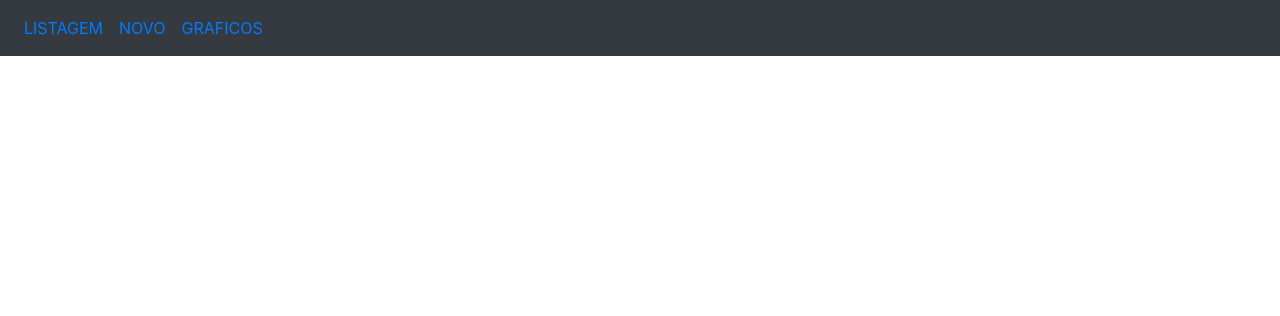
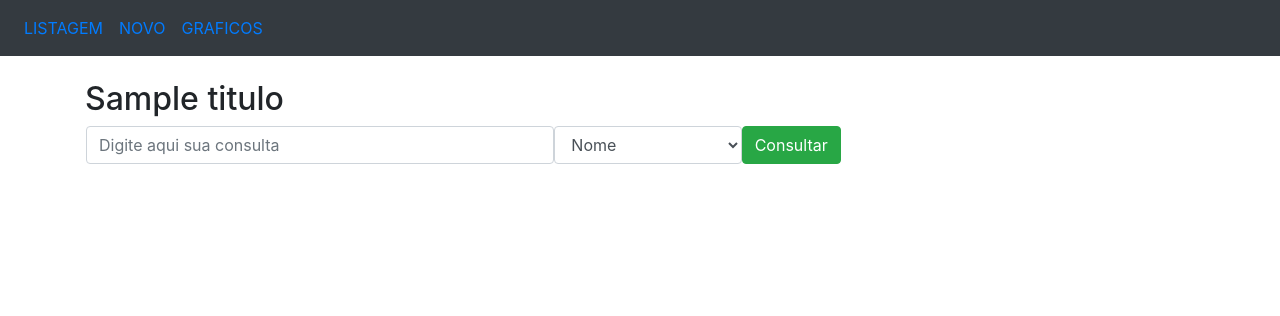
Before and after one commit to vitorvendrami/Curso_Django, a Django app: template Projeto_udemy/Projeto_udemy/crud/templates/listagem.html in a window 1280 px wide. Shown: the top 316 px of the page. Run offline with Django 3.2, Linux system fonts and the light colour scheme; the template is opened without the code that fills it: most values are stand-ins (such as "Sample title", 1, 10 or a date in 2020); some libraries are stand-ins or nearby versions.

Commit message:
C10 Codificacao do formulario de consulta e do Token de autenticacao

```diff
--- a/Projeto_udemy/Projeto_udemy/crud/templates/listagem.html
+++ b/Projeto_udemy/Projeto_udemy/crud/templates/listagem.html
@@ -39,7 +39,24 @@
 
     </nav>
     <br>
-    <div class="container"></div>
+    <div class="container">
+    <h2>{{titulo}}</h2>
+        <form action="/crud/consulta" method="post" class="ml-3" name="frm_consulta">{%csrf_token%}
+            <div class="form-group">
+                <div class="row">
+                    <input type="text" class = "form-control col-md-5" name="consulta" placeholder="Digite aqui sua consulta">
+                    <select name="campo" class="form-control col-md-2">
+                        <option value="nome">Nome</option>
+                        <option value="idade">Idade</option>
+                        <option value="sexo">Sexo</option>
+                        <option value="salario">Salario</option>
+                    </select>
+                    <button type="submit" class="btn btn-success">Consultar</button>
+                </div>
+            </div>
+        </form>
+    </div>
+
 
 </body>
 </html>
```
